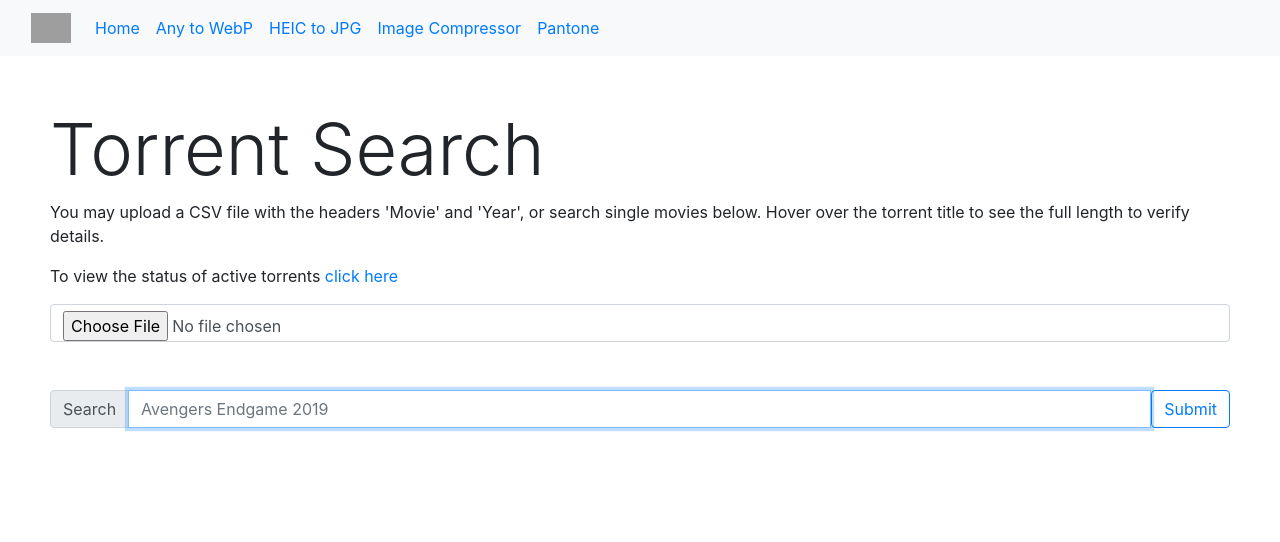
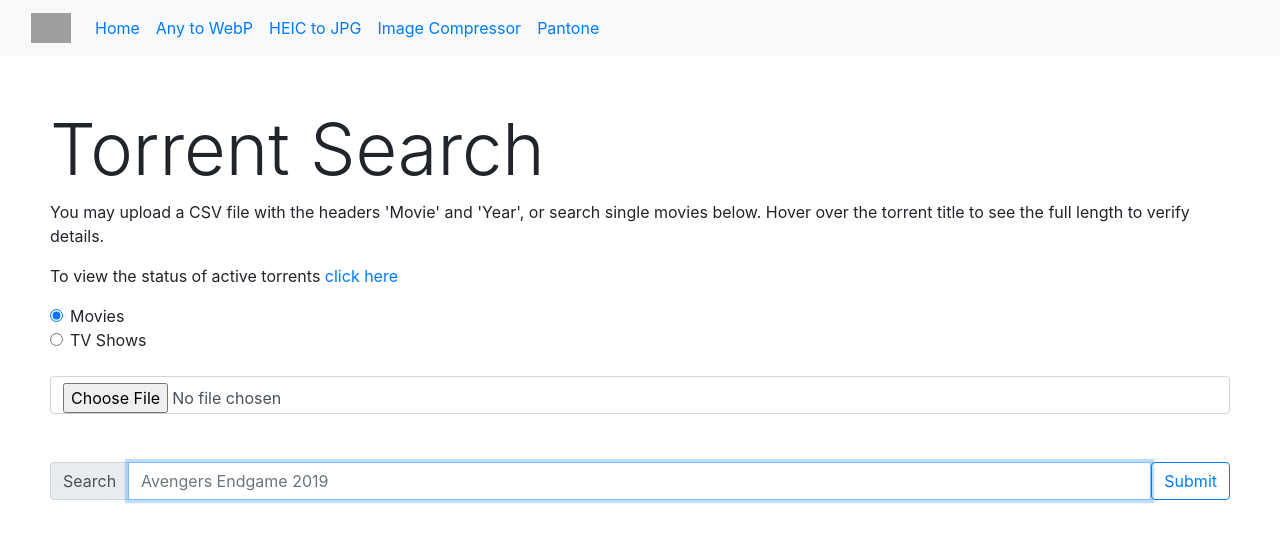
Before and after one commit to gatesweeney/rapt-tools, a React (Create React App) app: page /torrent in a window 1280 px wide. Shown: the top 542 px of the page. Built offline with nearby package versions, Linux system fonts and the light colour scheme; grey boxes are pictures that could not be loaded.

Commit message:
fixed torrent push added selector

```diff
--- a/package.json
+++ b/package.json
@@ -32,7 +32,7 @@
     "webtorrent": "^2.0.13"
   },
   "scripts": {
-    "start": "react-scripts --openssl-legacy-provider start",
+    "start": "react-scripts start",
     "build": "react-scripts build",
     "test": "react-scripts test",
     "eject": "react-scripts eject"
--- /dev/null
+++ b/src/GetDomain.js
@@ -0,0 +1,3 @@
+export default function GetDomain() {
+    if (window.location.href.includes('localhost')) {  return 'http://localhost'  } else {  return 'https://api.gatesweeney.com'  }
+}
--- a/src/seedStatus.js
+++ b/src/seedStatus.js
@@ -1,7 +1,8 @@
 import React from "react";
 import $ from 'jquery';
+import GetDomain from "./GetDomain";
 
-var endpoint = 'https://api.gatesweeney.com/api/seedbox';
+var endpoint = `${GetDomain()}/api/seedbox`;
 
 
 function SeedStatus() {
--- a/src/torrent/Torrent.js
+++ b/src/torrent/Torrent.js
@@ -82,6 +82,19 @@ function Torrent() {
         <h1 className="display-3">Torrent Search</h1>
         <p>You may upload a CSV file with the headers 'Movie' and 'Year', or search single movies below. Hover over the torrent title to see the full length to verify details.</p>
         <p>To view the status of active torrents <a href="/seedstatus">click here</a></p>
+        <div class="form-check">
+        <input class="form-check-input" type="radio" name="flexRadioDefault" id="movies" checked></input>
+        <label class="form-check-label" for="flexRadioDefault1">
+          Movies
+        </label>
+        </div>
+        <div class="form-check">
+          <input class="form-check-input" type="radio" name="flexRadioDefault" id="tv"></input>
+          <label class="form-check-label" for="flexRadioDefault2">
+            TV Shows
+          </label>
+        </div>
+        <br></br>
         <input
           type="file"
           className="form-control"
--- a/src/torrent/getTorrent.js
+++ b/src/torrent/getTorrent.js
@@ -1,4 +1,5 @@
 import $ from "jquery";
+import GetDomain from "../GetDomain";
 import pushTorrents from "./pushTorrents";
 import { Torrent } from "./Torrent";
 
@@ -8,12 +9,11 @@ var seedboxList =[];
 
 export default async function getTorrents(csvData, site, limit, seedMin) {
 
-
     $('#results-torrent').show();
     $('#single-form').hide();
     $('.form-control').hide();
 
-    var domain = 'api.gatesweeney.com';
+    var domain = GetDomain()
     var category = 'Movies';
 
 
@@ -40,7 +40,7 @@ export default async function getTorrents(csvData, site, limit, seedMin) {
         query = query.replace(/[^a-zA-Z0-9 ]/g, '');
         query = query.replaceAll(' ', '%20');
         // URL structure
-        var url = `https://${domain}/api/torrent-search/?search=${query}&limit=${limit}&category=${category}`
+        var url = `${domain}/api/torrent-search/?search=${query}&limit=${limit}&category=${category}`
 
         console.log(url);
 
@@ -63,6 +63,7 @@ export default async function getTorrents(csvData, site, limit, seedMin) {
                     // get size of item
                     var size = String(req[m].size);
                     var title = req[m].title;
+
                     var resolution;
                     var season;
                     var episode;
@@ -241,7 +242,6 @@ function print(allListings) {
 function cycle(direction, id) {
     // Get index by id for the movie we are changing
     var toChange = seedboxList.findIndex(x => x.id === id);
-    console.log('change', id, toChange)
     // Num of results for the movie
     var resultsCount = seedboxList[toChange].results.length;
     // ID in the DOM
@@ -310,9 +310,15 @@ async function clickers(){
 
     //Click to send to seedbox
     $('#submit-torrents').on('click', async function(ev) {
+        var type = GetType()
+        console.log(type)
         console.log('Submitting');
         $(this).text('Sending....')
-        var result = await pushTorrents(seedboxList);
+        var result = await pushTorrents(seedboxList, type);
         if (result) {$(this).text('Sent')} else {$(this).text('Error')}
     });
 }
+
+function GetType() {
+    if ($('#movies').is(':checked')) {return 'Movies'} else { return 'TV'}
+}
--- a/src/torrent/pushTorrents.js
+++ b/src/torrent/pushTorrents.js
@@ -1,9 +1,9 @@
+import GetDomain from "../GetDomain";
 
-
-export default async function pushTorrents(list) {
+export default async function pushTorrents(list, type) {
 
     var toSend = [];
-    var domain = 'api.gatesweeney.com';
+    var domain = GetDomain()
 
     for (let i = 0; i < list.length; i++) {
         var which = list[i].which;
@@ -13,17 +13,16 @@ export default async function pushTorrents(list) {
     console.log('Sending to seedbox...\n', toSend);
 
     try {
-        await fetch(`https://${domain}/api/seedbox/`, {
+        await fetch(`${domain}/api/seedbox/`, {
         method: 'POST',
         headers: {
             'Accept': 'application/json',
-            'Content-Type': 'application/json',
-
+            'Content-Type': 'application/json'
         },
-        body: JSON.stringify(toSend)
+        body: JSON.stringify(  {torrents: toSend, type: type}  )
         })
         .then(response => response.json())
-        .then(response => console.log(JSON.stringify(response)))
+        .then(response => console.log('response', JSON.stringify(response)))
 
         return true;
     } catch (error) {
```
